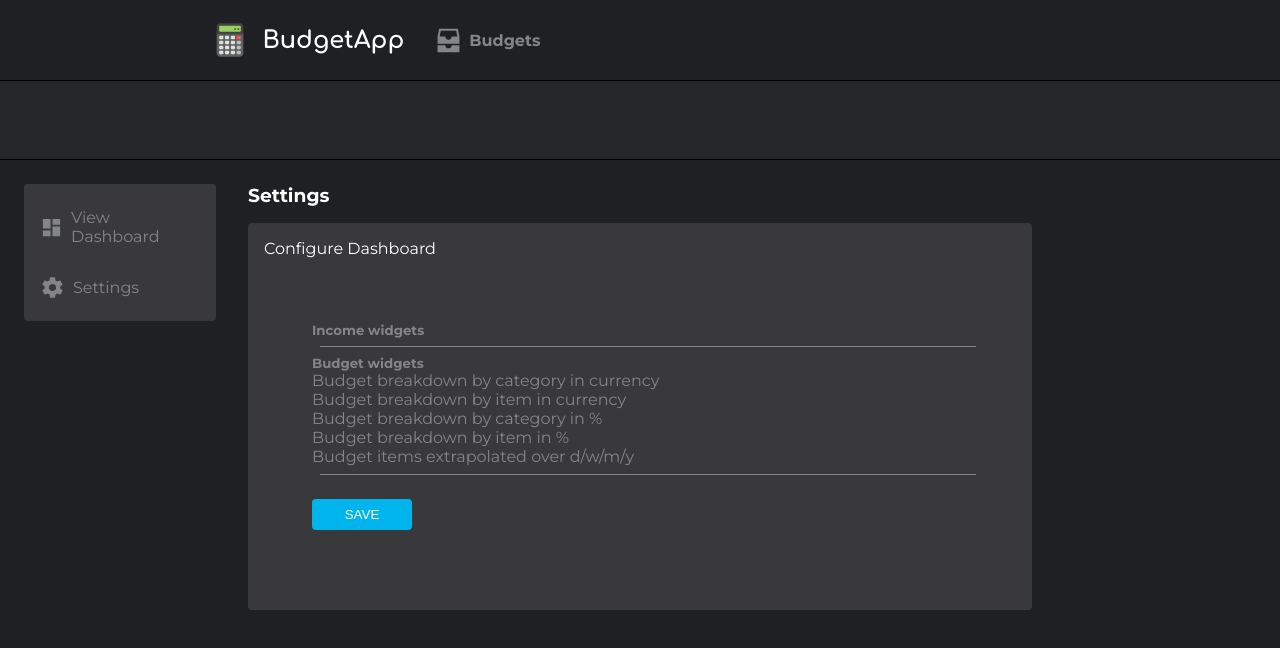
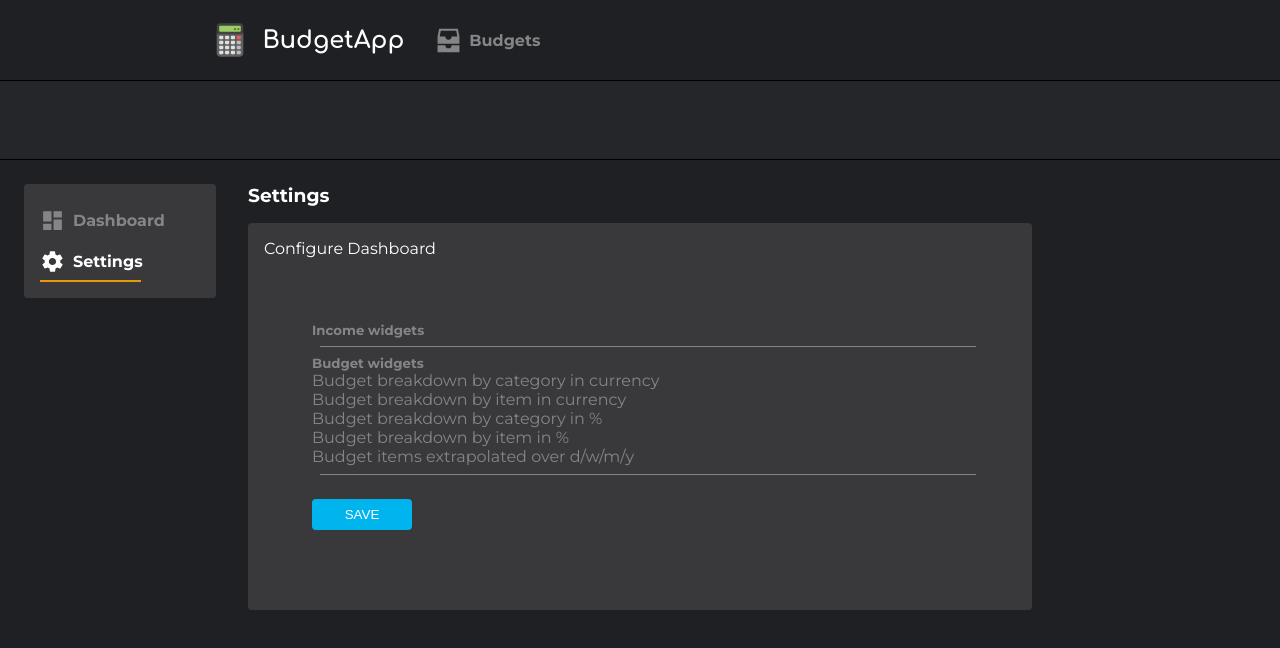
Before and after one commit to rigglet/react-budget-app, a React (Create React App) app: page /dashboard//settings in a window 1280 px wide. Shown: the top 648 px of the page. Built offline with nearby package versions, Linux system fonts and the light colour scheme.

Commit message:
Sidebar selection and animation

```diff
--- a/src/components/DashSidebar.js
+++ b/src/components/DashSidebar.js
@@ -2,7 +2,8 @@ import { useContext } from "react";
 import styled from "styled-components";
 import { motion } from "framer-motion";
 import { GlobalContext } from "../context/GlobalContext";
-import { Link } from "react-router-dom";
+import { Link, useLocation } from "react-router-dom";
+
 //icons
 import { IoMdSettings } from "react-icons/io";
 import { MdDashboard } from "react-icons/md";
@@ -10,34 +11,53 @@ import { MdDashboard } from "react-icons/md";
 
 const DashSidebar = () => {
   const { currentBudgetId } = useContext(GlobalContext);
-  //console.log(`sidebar: ${id}`);
+  const location = useLocation();
+  const path = location.pathname.split("/")[3];
+  //console.log({ path });
   return (
     <StyledSide>
-      <StyledLink
+      <ul>
+        <li>
+          <Link
             to={{
               pathname: `/dashboard/${currentBudgetId}/view`,
             }}
           >
-        <MdDashboard className="navIcon" />
-        <h4>View Dashboard</h4>
-      </StyledLink>
-      <StyledLink
+            <MdDashboard
+              className={path === "view" ? "navIconSelected" : "navIcon"}
+            />
+            <p className={path === "view" ? "selected" : ""}>Dashboard</p>
+          </Link>
+          <Line
+            transition={{ duration: 0.75 }}
+            initial={{ width: "0%" }}
+            animate={{ width: path === "view" ? "70%" : "0%" }}
+          />
+        </li>
+        <li>
+          <Link
             to={{
               pathname: `/dashboard/${currentBudgetId}/settings`,
             }}
           >
-        <IoMdSettings className="navIcon" />
-        <h4>Settings</h4>
-      </StyledLink>
+            <IoMdSettings
+              className={path === "settings" ? "navIconSelected" : "navIcon"}
+            />
+            <p className={path === "settings" ? "selected" : ""}>Settings</p>
+          </Link>
+          <Line
+            transition={{ duration: 0.75 }}
+            initial={{ width: "0%" }}
+            animate={{ width: path === "settings" ? "70%" : "0%" }}
+          />
+        </li>
+      </ul>
     </StyledSide>
   );
 };
 
 const StyledSide = styled(motion.div)`
-  //position: absolute;
-  //margin: 1rem;
   width: 15vw;
-  gap: 1rem;
   border-radius: 4px;
   background-color: #39393c;
   color: #848586;
@@ -45,24 +65,53 @@ const StyledSide = styled(motion.div)`
   flex-direction: column;
   align-items: left;
   padding: 1rem;
-  flex-shrink: 1;
-`;
 
-const StyledLink = styled(Link)`
+  ul {
+    display: flex;
+    flex-direction: column;
+    list-style: none;
     text-decoration: none;
+    li {
+      margin-right: 1rem;
+      text-decoration: none;
+      position: relative;
+      a {
         display: flex;
         align-items: center;
+        //justify-content: center;
+        color: #848586;
+        text-decoration: none;
+        font-weight: bolder;
+        //margin-bottom: 1rem;
+        padding: 0.5rem 0;
+      }
+
+      .selected {
+        color: white;
+      }
       .navIcon {
+        margin-right: 0.5rem;
+        color: #848586;
         height: 25px;
         width: 25px;
-    color: #848586;
       }
-  h4 {
-    padding: 0;
-    color: #848586;
-    font-weight: 400;
-    padding: 0.5rem;
+      .navIconSelected {
+        margin-right: 0.5rem;
+        color: white;
+        height: 25px;
+        width: 25px;
+      }
+    }
   }
 `;
 
+const Line = styled(motion.div)`
+  height: 0.15rem;
+  //background: #00b4ee;
+  background: #e69a07;
+  //width: 100%;
+  position: absolute;
+  bottom: -1%;
+`;
+
 export default DashSidebar;
--- a/src/components/Nav.js
+++ b/src/components/Nav.js
@@ -163,9 +163,7 @@ const StyledNav = styled(motion.div)`
         font-weight: bolder;
         margin-right: 1rem;
       }
-      /* p {
-        color: white;
-      } */
+
       .selected {
         color: white;
       }
--- a/src/components/Sidebar.js
+++ b/src/components/Sidebar.js
@@ -1,57 +1,95 @@
-//import { useContext } from "react";
+import { useContext } from "react";
 import styled from "styled-components";
 import { motion } from "framer-motion";
-//import { GlobalContext } from "../context/GlobalContext";
-import { Link } from "react-router-dom";
+import { GlobalContext } from "../context/GlobalContext";
+import { Link, useLocation } from "react-router-dom";
 //import { RiFundsBoxLine } from "react-icons/ri";
 import { FaWallet, FaChartBar, FaRegMoneyBillAlt } from "react-icons/fa";
 import { BiAbacus } from "react-icons/bi";
 
 const Sidebar = ({ id }) => {
-  //const { currentBudget } = useContext(GlobalContext);
-  //console.log(`sidebar: ${id}`);
+  const { currentBudgetId } = useContext(GlobalContext);
+  const location = useLocation();
+  const path = location.pathname.split("/")[3];
+  console.log({ path });
   return (
     <StyledSide>
-      <StyledLink
+      <ul>
+        <li>
+          <Link
             to={{
               pathname: `/settings/${id}/income`,
             }}
           >
-        <FaRegMoneyBillAlt className="navIcon" />
-        <h4>Income</h4>
-      </StyledLink>
-      <StyledLink
+            <FaRegMoneyBillAlt
+              className={path === "income" ? "navIconSelected" : "navIcon"}
+            />
+            <p className={path === "income" ? "selected" : ""}>Income</p>
+          </Link>
+          <Line
+            transition={{ duration: 0.75 }}
+            initial={{ width: "0%" }}
+            animate={{ width: path === "income" ? "70%" : "0%" }}
+          />
+        </li>
+        <li>
+          <Link
             to={{
               pathname: `/settings/${id}/budget`,
             }}
           >
-        <FaWallet className="navIcon" />
-        <h4>Budget</h4>
-      </StyledLink>
-      <StyledLink
+            <FaWallet
+              className={path === "budget" ? "navIconSelected" : "navIcon"}
+            />
+            <p className={path === "budget" ? "selected" : ""}>Budget</p>
+          </Link>
+          <Line
+            transition={{ duration: 0.75 }}
+            initial={{ width: "0%" }}
+            animate={{ width: path === "budget" ? "70%" : "0%" }}
+          />
+        </li>
+        <li>
+          <Link
             to={{
               pathname: `/settings/${id}/tracker`,
             }}
           >
-        <BiAbacus className="navIcon" />
-        <h4>Tracker</h4>
-      </StyledLink>
-      <StyledLink
+            <BiAbacus
+              className={path === "tracker" ? "navIconSelected" : "navIcon"}
+            />
+            <p className={path === "tracker" ? "selected" : ""}>Tracker</p>
+          </Link>
+          <Line
+            transition={{ duration: 0.75 }}
+            initial={{ width: "0%" }}
+            animate={{ width: path === "tracker" ? "70%" : "0%" }}
+          />
+        </li>
+        <li>
+          <Link
             to={{
               pathname: `/settings/${id}/overview`,
             }}
           >
-        <FaChartBar className="navIcon" />
-        <h4>Overview</h4>
-      </StyledLink>
+            <FaChartBar
+              className={path === "overview" ? "navIconSelected" : "navIcon"}
+            />
+            <p className={path === "overview" ? "selected" : ""}>Overview</p>
+          </Link>
+          <Line
+            transition={{ duration: 0.75 }}
+            initial={{ width: "0%" }}
+            animate={{ width: path === "overview" ? "70%" : "0%" }}
+          />
+        </li>
+      </ul>
     </StyledSide>
   );
 };
+
 const StyledSide = styled(motion.div)`
-  //position: absolute;
-  //margin: 1rem;
   width: 15vw;
-  gap: 1rem;
   border-radius: 4px;
   background-color: #39393c;
   color: #848586;
@@ -59,24 +97,52 @@ const StyledSide = styled(motion.div)`
   flex-direction: column;
   align-items: left;
   padding: 1rem;
-  flex-shrink: 1;
-`;
 
-const StyledLink = styled(Link)`
+  ul {
+    display: flex;
+    flex-direction: column;
+    list-style: none;
     text-decoration: none;
+    li {
+      margin-right: 1rem;
+      text-decoration: none;
+      position: relative;
+      a {
         display: flex;
         align-items: center;
+        color: #848586;
+        text-decoration: none;
+        font-weight: bolder;
+        padding: 0.5rem 0;
+      }
+
+      .selected {
+        color: white;
+      }
       .navIcon {
+        margin-right: 0.5rem;
+        color: #848586;
         height: 25px;
         width: 25px;
-    color: #848586;
       }
-  h4 {
-    padding: 0;
-    color: #848586;
-    font-weight: 400;
-    padding: 0.5rem;
+      .navIconSelected {
+        margin-right: 0.5rem;
+        color: white;
+        height: 25px;
+        width: 25px;
+      }
+    }
   }
 `;
 
+const Line = styled(motion.div)`
+  z-index: 99;
+  height: 0.15rem;
+  //background: #00b4ee;
+  background: #e69a07;
+  //width: 100%;
+  position: absolute;
+  bottom: -1%;
+`;
+
 export default Sidebar;
--- a/src/components/dashboard/ConfigureDash.jsx
+++ b/src/components/dashboard/ConfigureDash.jsx
@@ -12,7 +12,7 @@ import { GlobalContext } from "../../context/GlobalContext";
 //import Budget from "../budget/Budget";
 
 const ConfigureDash = () => {
-  const { updateDashboardConfig } = useContext(GlobalContext);
+  //const { updateDashboardConfig } = useContext(GlobalContext);
 
   // const [formIncome, setFormIncome] = useState({
   //   ...currentBudget.data.income,
--- a/src/components/settings/Budget.jsx
+++ b/src/components/settings/Budget.jsx
@@ -1,4 +1,4 @@
-import { useState, useContext } from "react";
+//import { useState, useContext } from "react";
 import styled from "styled-components";
 import { motion } from "framer-motion";
 //number input
@@ -6,19 +6,19 @@ import { motion } from "framer-motion";
 //import { BsFileText } from "react-icons/bs";
 //import { useHistory } from "react-router-dom";
 //context
-import { GlobalContext } from "../../context/GlobalContext";
+//import { GlobalContext } from "../../context/GlobalContext";
 import Allocated from "../dashboard/Allocated";
 import BudgetList from "./BudgetList";
-import BudgetBreakdown from "../dashboard/BudgetBreakdown";
-import Salary from "../dashboard/Salary";
+//import BudgetBreakdown from "../dashboard/BudgetBreakdown";
+//import Salary from "../dashboard/Salary";
 //import Budget from "../budget/Budget";
 
 const Budget = ({ currentBudget }) => {
-  const { updateBudget } = useContext(GlobalContext);
+  //const { updateBudget } = useContext(GlobalContext);
 
-  const [formIncome, setFormIncome] = useState({
-    ...currentBudget.data.income,
-  });
+  // const [formIncome, setFormIncome] = useState({
+  //   ...currentBudget.data.income,
+  // });
 
   // const handleSaveBudget = () => {
   //   updateBudget({
--- a/src/components/settings/BudgetItem.jsx
+++ b/src/components/settings/BudgetItem.jsx
@@ -2,8 +2,8 @@ import { useContext } from "react";
 import styled from "styled-components";
 import { motion } from "framer-motion";
 import { GlobalContext } from "../../context/GlobalContext";
-import { FaGrin, FaFrown, FaCheckSquare, FaTimesCircle } from "react-icons/fa";
-
+import { FaCheckSquare, FaTimesCircle } from "react-icons/fa";
+//FaGrin, FaFrown,
 const BudgetItem = ({
   id,
   category,
--- a/src/components/settings/Tracker.jsx
+++ b/src/components/settings/Tracker.jsx
@@ -1,4 +1,4 @@
-import { useState, useContext } from "react";
+//import { useState, useContext } from "react";
 import styled from "styled-components";
 import { motion } from "framer-motion";
 //number input
@@ -6,40 +6,11 @@ import { motion } from "framer-motion";
 //import { BsFileText } from "react-icons/bs";
 //import { useHistory } from "react-router-dom";
 //context
-import { GlobalContext } from "../../context/GlobalContext";
+//import { GlobalContext } from "../../context/GlobalContext";
 //import Budget from "../budget/Budget";
 
 const Tracker = ({ currentBudget }) => {
-  const { updateBudget } = useContext(GlobalContext);
-
-  const [formIncome, setFormIncome] = useState({
-    ...currentBudget.data.income,
-  });
-
-  const handleSaveBudget = () => {
-    updateBudget({
-      ...currentBudget,
-      data: { income: { ...formIncome } },
-    });
-    // console.log({
-    //   ...currentBudget,
-    //   data: { income: { ...formIncome } },
-    // });
-  };
-
-  const handleChange = (e) => {
-    setFormIncome(() => ({
-      ...formIncome,
-      [e.target.name]: Number(e.target.value),
-    }));
-  };
-
-  //let totalDeductions = (formIncome.ni + formIncome.tax).toFixed(2);
-  let taxable = (formIncome.annual - formIncome.allowance).toFixed(2);
-
-  //let yearlyNet = (formIncome.annual - totalDeductions).toFixed(2);
-  let monthlyNet = (formIncome.yearlyNet / 12).toFixed(2);
-  let weeklyNet = (formIncome.yearlyNet / 52).toFixed(2);
+  //const { updateBudget } = useContext(GlobalContext);
 
   return (
     <StyledIncome>
```
Also changed, not shown: src/components/settings/Overview.jsx (+3 -32 lines), 1 other file (tests, documents, lock files or other folders). Lines whose indentation alone changed are shown as unchanged.
